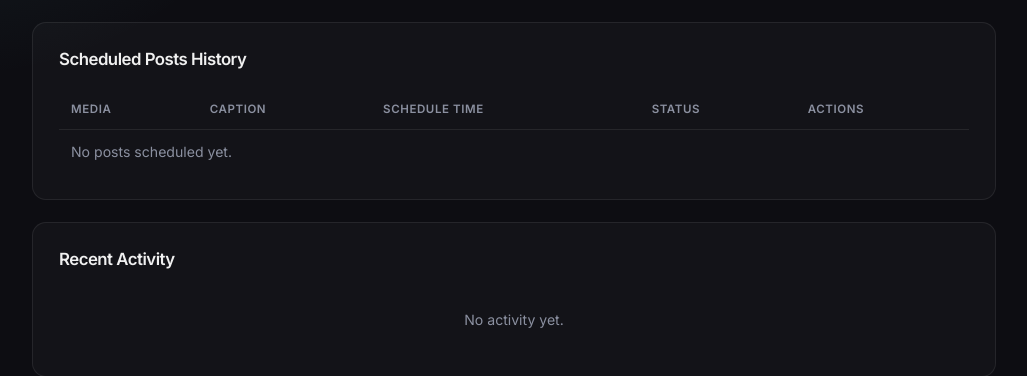
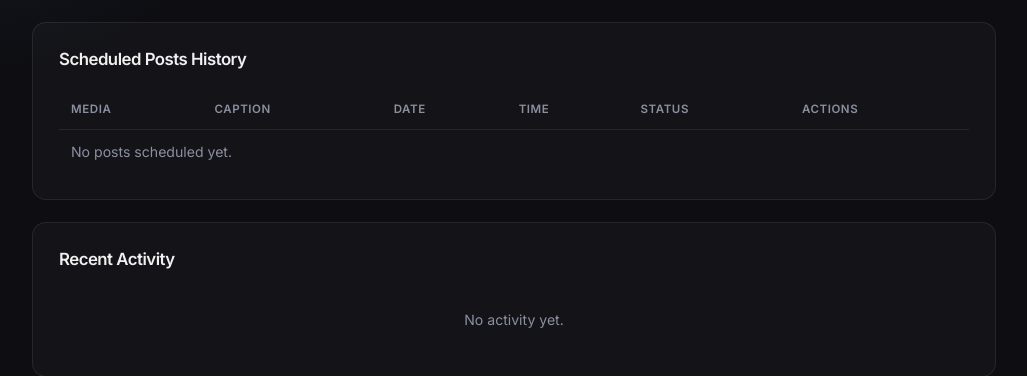
Before and after one commit to aaron35tobias/tiktok-scheduler, a Django app: page /dashboard/ in a window 1280 px wide. Shown: the part 1467-1843 px from the top of the page, without its empty margins (244-1271 px from the left). Run offline with Django 5.2, Linux system fonts and the light colour scheme; parts of the project's set-up code (start-up, migrations or seed data) failed here and were passed over.

Commit message:
feat: split Schedule Time into Date + Time (12h AM/PM) columns

```diff
--- a/core/templates/core/dashboard.html
+++ b/core/templates/core/dashboard.html
@@ -409,13 +409,14 @@
             <h2>Scheduled Posts History</h2>
             <div class="table-wrap">
                 <table class="posts">
-                    <thead><tr><th>Media</th><th>Caption</th><th>Schedule Time</th><th>Status</th><th>Actions</th></tr></thead>
+                    <thead><tr><th>Media</th><th>Caption</th><th>Date</th><th>Time</th><th>Status</th><th>Actions</th></tr></thead>
                     <tbody>
                         {% for post in posts reversed %}
                         <tr>
                             <td style="max-width:150px; word-break:break-all; color:var(--muted);">{{ post.media_filename }}</td>
                             <td style="max-width:220px;">{{ post.caption|default:"—" }}</td>
-                            <td style="white-space:nowrap;">{{ post.schedule }}</td>
+                            <td style="white-space:nowrap;">{{ post.schedule_dt|date:"M j, Y"|default:post.schedule }}</td>
+                            <td style="white-space:nowrap;">{{ post.schedule_dt|time:"g:i A" }}</td>
                             <td><span class="status-badge st-{{ post.status }}">{{ post.status }}</span></td>
                             <td>
                                 <div style="display:flex; gap:6px;">
@@ -427,7 +428,7 @@
                             </td>
                         </tr>
                         {% empty %}
-                        <tr><td colspan="5" class="empty-mini">No posts scheduled yet.</td></tr>
+                        <tr><td colspan="6" class="empty-mini">No posts scheduled yet.</td></tr>
                         {% endfor %}
                     </tbody>
                 </table>
```
